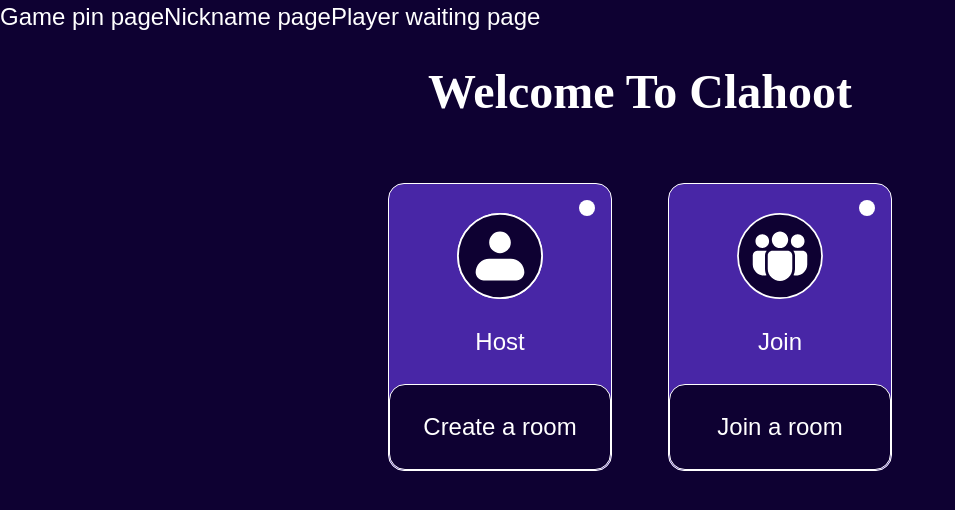
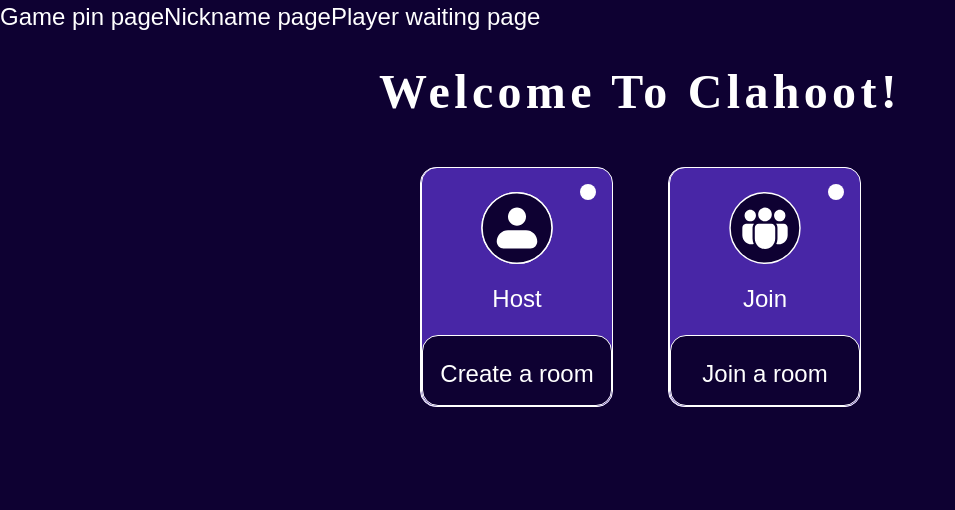
Before and after one commit to mr-funtor/class-kahoot, a React (Vite) app: page / in a window 1280 px wide. Shown: the top 510 px of the page, without its empty margins (0-955 px from the left). Built offline with nearby package versions, Linux system fonts and the light colour scheme; a web font is replaced by a local one.

Commit message:
modified cards and style

```diff
--- a/src/pages/homePage/Home.jsx
+++ b/src/pages/homePage/Home.jsx
@@ -23,24 +23,31 @@ const Home = () => {
   return (
     <>
       <div className={style.home}>
-        <h1>Welcome To Clahoot</h1>
+        <h1 className={style.head}>Welcome To Clahoot!</h1>
         <div className={style.cardDiv}>
           {cardItems.map((cards, index) => {
             return (
+              <Link to={cards.linkto} className={style.theCards}>
                 <div className={style.theCards} key={index} {...cards}>
-                {/* <div className={style.iconDiv}><img src={cards.icon} alt="" /></div> */}
                   <div className={style.iconDiv}>
-                  {" "}
                     <div className={style.circle}> </div>
                   </div>
+
                   <div className={style.imageDiv}>
                     <img src={cards.image} alt="" />
                   </div>
-                <div className={style.user}>{cards.user}</div>
+
+                  <div className={style.user}>
+                    <p>{cards.user}</p>
+                  </div>
+
                   <div className={style.link}>
-                  <Link to={cards.linkto}>{cards.text}</Link>
+                    <p>{cards.text}</p>
                   </div>
+
                   </div>
+                <div/>
+              </Link>
             );
           })}
         </div>
--- a/src/pages/homePage/Homepage.module.css
+++ b/src/pages/homePage/Homepage.module.css
@@ -1,7 +1,7 @@
 .home {
   display: flex;
   flex-direction: column;
-  gap: 2rem;
+  gap: 1rem;
   align-items: center;
   height: 100%;
   place-content: center;
@@ -9,8 +9,8 @@
 
 .theCards {
   background: hsla(256, 63%, 40%, 1);
-  width: 14rem;
-  height: 18rem;
+  width: 12rem;
+  height: 15rem;
   display: flex;
   flex-direction: column;
   justify-content: center;
@@ -20,9 +20,8 @@
 
 .theCards:hover {
   background-color: #fff;
-  color: hsla(256, 96%, 10%, 1);
-  font-size: 2.5rem;
 }
+
 
 .cardDiv {
   display: flex;
@@ -37,7 +36,6 @@
   flex-wrap: wrap;
   justify-content: center;
   align-items: center;
-  height: 6rem;
   border: 1px solid #fff;
   border-radius: 1rem;
 }
@@ -68,13 +66,18 @@ a {
   background: hsla(256, 96%, 10%, 1);
 }
 
+.theCards:hover .user{
+  color: hsla(256, 96%, 10%, 1);
+}
+
 .theCards:hover .user::after {
   content: "";
   display: block;
   height: 2px;
   width: 2rem;
-  margin-top: -5px;
-  margin-left: -1rem;
+  margin: 0;
+  margin-top: 2rem;
+  margin-left: -3rem;
   background: hsla(256, 96%, 10%, 1);
 }
 
@@ -91,14 +94,13 @@ a {
   height: 30%;
   font-size: 1.5rem;
   display: flex;
-  flex-direction: column;
   justify-content: center;
   align-items: center;
-  height: 6rem;
 }
 
-h1 {
+.head {
   font-size: 3rem;
+  letter-spacing: 0.27rem;
 }
 
 @media screen and (max-width: 515px) {
```
Lines whose indentation alone changed are shown as unchanged.
